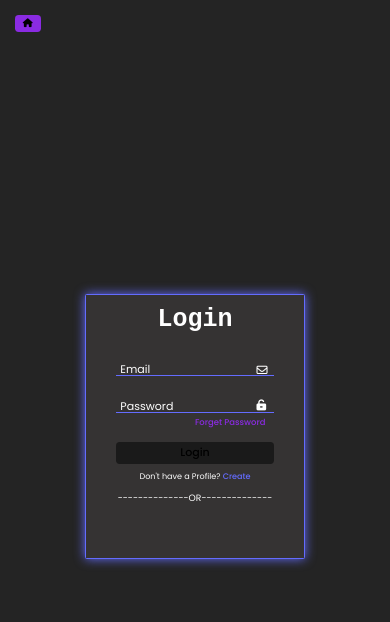
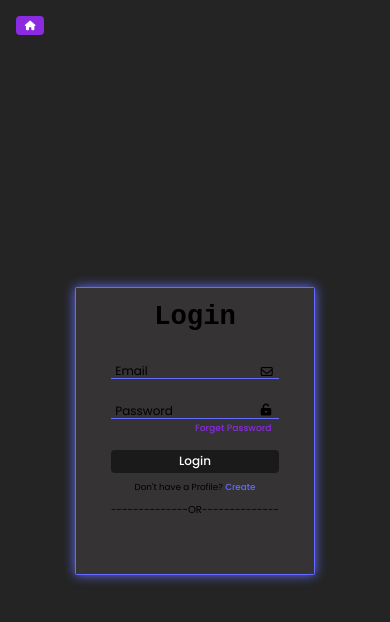
Before and after one commit to samir-uraon/Boarders, a React (Vite) app in the folder website/: page /Login in a window 390 px wide. Shown: the top 622 px of the page. Built offline with nearby package versions, Linux system fonts and the light colour scheme.

Commit message:
modified:   website/src/components/ForgetPassword.jsx 	modified:   website/src/components/Login.css 	modified:   website/src/components/Logout.jsx 	modified:   website/src/index.css

```diff
--- a/website/src/components/ForgetPassword.jsx
+++ b/website/src/components/ForgetPassword.jsx
@@ -80,7 +80,7 @@ console.log(resd);
 				<div className="goback">
 								<button onClick={()=>{navigate(-1)}}><i className="fa-solid fa-arrow-left"></i> Go Back</button>
 								</div>
-<div className="containers">
+<div className="containers fcard">
 	<div className="card main2">
 	<div className="main">
 
--- a/website/src/components/Login.css
+++ b/website/src/components/Login.css
@@ -10,6 +10,9 @@
 	font-weight: 400;
 	font-style: normal;
 padding: 5rem;
+}
+.fcard{
+	height:70%;
 }
 .card{
 	overflow: hidden;
--- a/website/src/components/Logout.jsx
+++ b/website/src/components/Logout.jsx
@@ -10,13 +10,16 @@ const Logout = () => {
 let initialValue={
 	loading:true
 }
+
 const reducer=(state,action)=>{
  switch (action.type) {
 		case "fetch_start":
 			return{...initialValue}
 			break;
 				case "fetch_end":
-			return {loading:false}
+			return {
+				loading:false
+			}
 			break;
 
 		default:
@@ -36,12 +39,21 @@ localStorage.clear()
 		sessionStorage.clear()
 
 if(data.goto){
-	setisOk(false)
-navigate(`${data.goto}`)
+
+setisOk(false)
+
+setTimeout(()=>{
+
+dispatch({type:"fetch_end"})
+navigate(data.goto)
+
+},2000)
+
 }else{
 navigate("/Login")
+dispatch({type:"fetch_end"})
 }
-dispatch({type:"fetch_end"})
+
 }
 
 
--- a/website/src/index.css
+++ b/website/src/index.css
@@ -24,7 +24,6 @@ font-size: 62.5%;
   text-rendering: optimizeLegibility;
   -webkit-font-smoothing: antialiased;
   -moz-osx-font-smoothing: grayscale;
-  color: white;
 }
 .hide{
   display: none;
@@ -76,6 +75,7 @@ button {
   background-color: #1a1a1a;
   cursor: pointer;
   transition: border-color 0.25s;
+  color: white;
 }
 button:hover {
   border-color: #646cff;
@@ -208,12 +208,12 @@ button:focus-visible {
 }
 @media (max-width:474px){
       :root {
-    font-size: 51%;
+    font-size: 54%;
   }
 }
 @media  (max-width:444px) {
     :root {
-    font-size: 50%;
+    font-size: 52%;
   }
   .main2 .main h2{
     font-size: 2.8rem;
@@ -226,13 +226,13 @@ button:focus-visible {
 }
 @media (max-width:415px){
       :root {
-    font-size: 48%;
+    font-size: 50%;
   }
 }
 
 @media  (max-width:395px) {
         :root {
-    font-size: 46%;
+    font-size: 50%;
   }
 .main2 .main h2{
 		font-size: 2.5rem;
@@ -246,9 +246,19 @@ button:focus-visible {
     }
 }
 @media (max-width: 380px) {
-  :root {
-    font-size: 43%;
-  }
+
+.search_data {
+
+  width: 80%;
+ & .details{
+
+   & p{
+  font-size: 1.4rem;
+   }
+   & span{
+    font-size: 1.4rem;
+   }
+}}
   .center-div{
   height: 100%;
 }
@@ -287,29 +297,27 @@ button:focus-visible {
 }
 @media (max-width: 350px) {
 
-  :root {
-      font-size: 40%;
-    }
+
 
   }
     @media (max-width: 330px) {
 
     :root {
-        font-size: 38%;
+        font-size: 40%;
       }
 
     }
   @media (max-width: 330px) {
 
     :root {
-        font-size: 36%;
+        font-size: 39%;
       }
 
     }
       @media (max-width: 310px) {
 
     :root {
-        font-size: 35%;
+        font-size: 40%;
       }
 
     }
```
